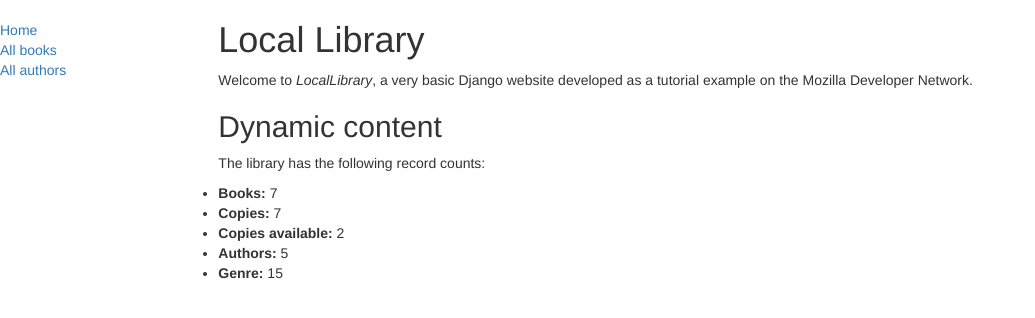
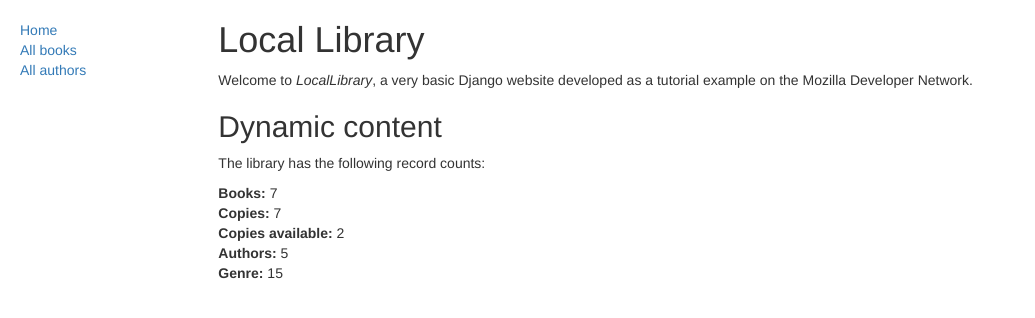
Before and after one commit to TakanawaYuku/django_projects, a Django app: page /catalog/ in a window 1280 px wide. Shown: the top 318 px of the page, without its empty margins (0-1035 px from the left). Run offline with Django 4.2, Linux system fonts and the light colour scheme; data comes from the database, SQL or seed files in the repository; some libraries are stand-ins or nearby versions.

Commit message:
changes ol li ul list-style

```diff
--- a/library_site_local/locallibrary/catalog/static/css/style.css
+++ b/library_site_local/locallibrary/catalog/static/css/style.css
@@ -4,9 +4,14 @@
     box-sizing: border-box;
 }
 
+ul,
+ol,
+li {
+    list-style: none;
+}
 
 .sidebar-nav {
     margin-top: 20px;
+    margin-left: 20px;
     padding: 0;
-    list-style: none;
 }
```
